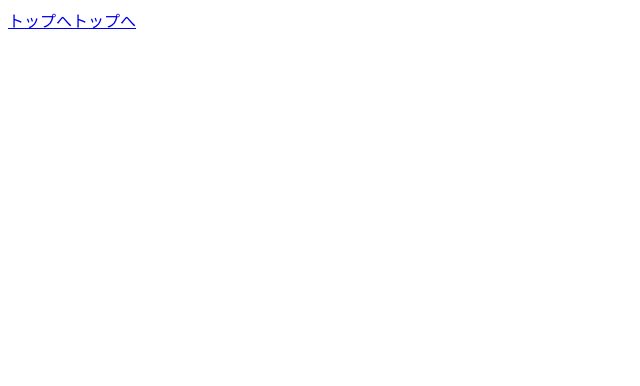
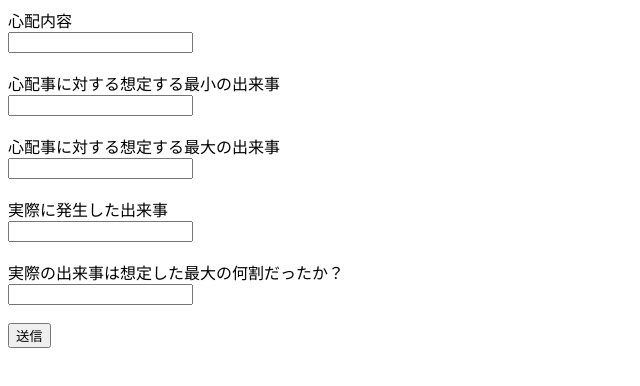
Before and after one commit to mikaijun/numbers-worries, a Next.js app in the folder src/: page /new in a window 1280 px wide. Shown: the top 386 px of the page, without its empty margins (0-640 px from the left). Built offline with nearby package versions, Linux system fonts and the light colour scheme.

Commit message:
複数のinputできるようにした

```diff
--- /dev/null
+++ b/src/components/atoms/InputText.tsx
@@ -0,0 +1,21 @@
+import { useCallback } from "react"
+
+type InputTextProps = {
+  onChange: (value: string) => void
+  value: any
+}
+
+export default function InputText(props: InputTextProps) {
+  const handleOnChange = useCallback(
+    (e: React.ChangeEvent<HTMLInputElement>) => {
+      props.onChange(e.target.value)
+    },
+    [props],
+  )
+
+  return (
+    <>
+      <input type="text" value={props.value} onChange={handleOnChange} />
+    </>
+  )
+}
--- a/src/pages/new.tsx
+++ b/src/pages/new.tsx
@@ -1,10 +1,85 @@
+import { useCallback, useState } from "react"
 import Link from "next/link"
+// import { useRecoilState } from "recoil"
+// import { sessionStorageState } from "../states/session-storage"
+import InputText from "@/components/atoms/InputText"
 
 export default function New() {
+  const [value1, setValue1] = useState("")
+  const [value2, setValue2] = useState("")
+  const [value3, setValue3] = useState("")
+  const [value4, setValue4] = useState("")
+  const [value5, setValue5] = useState("")
+  // const [localValue, setLocalValue] = useRecoilState(sessionStorageState)
+  const handleOnChange1 = useCallback(
+    (value: string) => {
+      setValue1(value)
+    },
+    [setValue1],
+  )
+  const handleOnChange2 = useCallback(
+    (value: string) => {
+      setValue2(value)
+    },
+    [setValue2],
+  )
+  const handleOnChange3 = useCallback(
+    (value: string) => {
+      setValue3(value)
+    },
+    [setValue3],
+  )
+  const handleOnChange4 = useCallback(
+    (value: string) => {
+      setValue4(value)
+    },
+    [setValue4],
+  )
+  const handleOnChange5 = useCallback(
+    (value: string) => {
+      setValue5(value)
+    },
+    [setValue5],
+  )
+
+  const handleSave = useCallback(() => {
+    console.log(value1)
+    console.log(value2)
+    console.log(value3)
+    console.log(value4)
+    console.log(value5)
+  }, [value1, value2, value3, value4, value5])
+
   return (
     <div>
-      <Link href={`/`}>トップへ</Link>
-      <Link href={`/`}>トップへ</Link>
+      <div>
+        <span>心配内容</span>
+        <div>
+          <InputText value={value1} onChange={handleOnChange1} />
+        </div>
+        <br />
+        <span>心配事に対する想定する最小の出来事</span>
+        <div>
+          <InputText value={value2} onChange={handleOnChange2} />
+        </div>
+        <br />
+        <span>心配事に対する想定する最大の出来事</span>
+        <div>
+          <InputText value={value3} onChange={handleOnChange3} />
+        </div>
+        <br />
+        <span>実際に発生した出来事</span>
+        <div>
+          <InputText value={value4} onChange={handleOnChange4} />
+        </div>
+        <br />
+        <span>実際の出来事は想定した最大の何割だったか？</span>
+        <div>
+          <InputText value={value5} onChange={handleOnChange5} />
+        </div>
+        <br />
+        <button onClick={handleSave}>送信</button>
+      </div>
     </div>
   )
 }
```
Also changed, not shown: src/states/session-storage.ts (+7 -5 lines), src/type.ts (added, +8 -0 lines).
